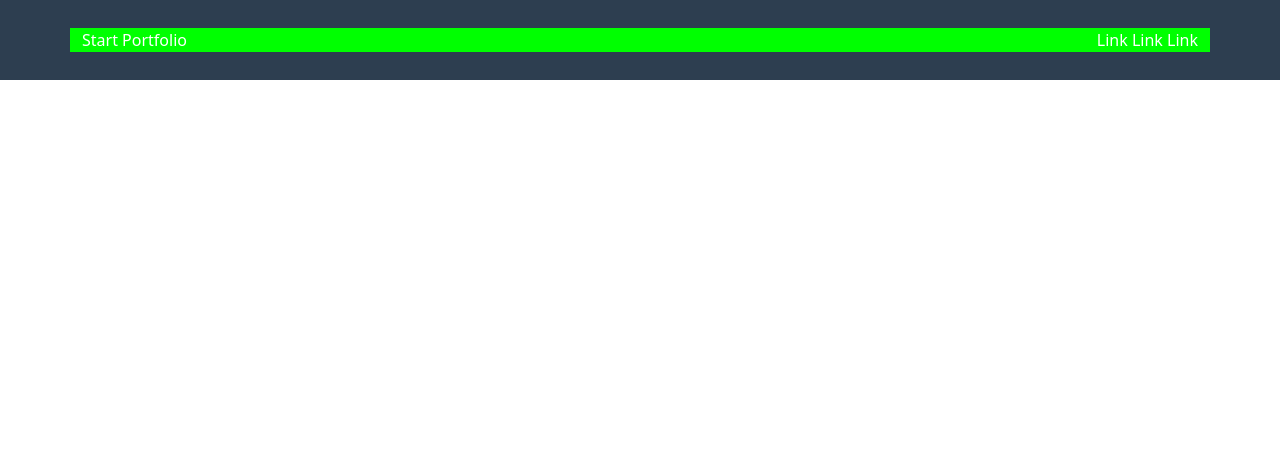
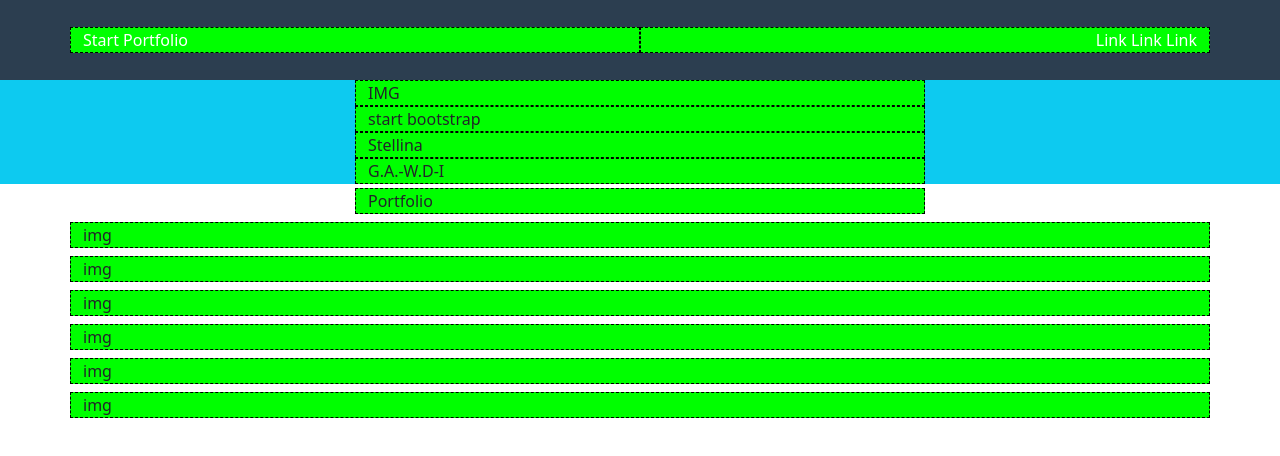
Before and after one commit to Gabridg/html-css-bootstrap-freelancer, a plain HTML site: page index.html in a window 1280 px wide. Drawn offline with nearby package versions, Linux system fonts and the light colour scheme.

Commit message:
added 2 section

```diff
--- a/CSS/style.css
+++ b/CSS/style.css
@@ -5,4 +5,5 @@ header {
 
 [class^='col'] {
     background-color: #0f0;
+    border: 1px dashed #000;
 }
--- a/index.html
+++ b/index.html
@@ -25,16 +25,38 @@
             </div>
         </nav>
     </header>
-    <!-- <main>
-        <section class="container">
-            <div class="row">
-                <div class="col-6 offset-3">IMG</div>
-                <div class="col-6 offset-3">start bootstrap</div>
-                <div class="col-6 offset-3">Stellina</div>
-                <div class="col-6 offset-3">G.A.-W.D-I</div>
+    <main>
+        <section class="bg-info">
+            <div class="container">
+                <div class="row">
+                    <div class="col-6 offset-3">IMG</div>
+                    <div class="col-6 offset-3">start bootstrap</div>
+                    <div class="col-6 offset-3">Stellina</div>
+                    <div class="col-6 offset-3">G.A.-W.D-I</div>
+                </div>
             </div>
         </section>
-    </main> -->
+        <section>
+            <div class="container mb-2">
+                <div class="row">
+                    <div class="col-6 offset-3 mt-1">Portfolio</div>
+                    <div class="col-12 mt-2">img</div>
+                    <div class="col-12 mt-2">img</div>
+                    <div class="col-12 mt-2">img</div>
+                    <div class="col-12 mt-2">img</div>
+                    <div class="col-12 mt-2">img</div>
+                    <div class="col-12 mt-2">img</div>
+                </div>
+            </div>
+        </section>
+        <section>
+            <div class="container">
+                <div class="row">
+
+                </div>
+            </div>
+        </section>
+    </main>
 </body>
 
 </html>
```
